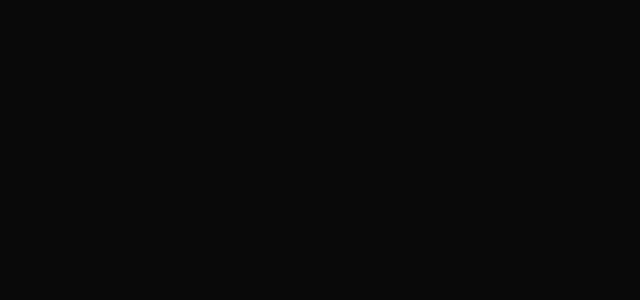
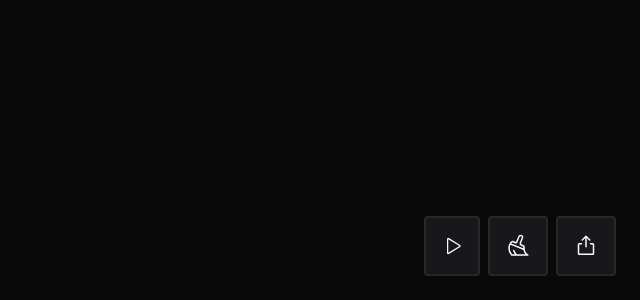
Before and after one commit to JulioC090/event-recorder, a React (Vite) app in the folder projects/client/: page /recorder/1 in a window 1280 px wide. Shown: the part 500-800 px from the top of the page, without its empty margins (640-1280 px from the left). Built offline with nearby package versions, Linux system fonts and the light colour scheme.

Commit message:
feat(client): add initial layout with iframe and control buttons to recorder page

```diff
--- a/projects/client/package.json
+++ b/projects/client/package.json
@@ -12,6 +12,7 @@
   },
   "dependencies": {
     "@phosphor-icons/react": "^2.1.7",
+    "@radix-ui/react-slot": "^1.2.0",
     "@tailwindcss/vite": "^4.1.4",
     "react": "^19.0.0",
     "react-dom": "^19.0.0",
--- /dev/null
+++ b/projects/client/src/components/IconButton.tsx
@@ -0,0 +1,18 @@
+import { Slot } from '@radix-ui/react-slot';
+import { ButtonHTMLAttributes } from 'react';
+
+interface IconButtonProps extends ButtonHTMLAttributes<HTMLButtonElement> {
+  icon: React.ReactNode;
+}
+
+export default function IconButton({ icon, ...rest }: IconButtonProps) {
+  return (
+    <button
+      className="p-4 bg-foreground rounded outline-none border-2 border-border hover:bg-hover active:bg-hover-1 ring-offset-2 ring-offset-background focus-visible:ring-2 focus-visible:ring-focus"
+      type="button"
+      {...rest}
+    >
+      <Slot className="text-text">{icon}</Slot>
+    </button>
+  );
+}
--- /dev/null
+++ b/projects/client/src/components/PlayButton.tsx
@@ -0,0 +1,15 @@
+import { Pause, Play } from '@phosphor-icons/react';
+import IconButton from './IconButton';
+
+interface PlayButtonProps {
+  isPlaying: boolean;
+}
+
+export default function PlayButton({ isPlaying }: PlayButtonProps) {
+  return (
+    <IconButton
+      icon={isPlaying ? <Pause size={20} /> : <Play size={20} />}
+      aria-label={isPlaying ? 'Pause' : 'Play'}
+    />
+  );
+}
--- a/projects/client/src/pages/Recorder.tsx
+++ b/projects/client/src/pages/Recorder.tsx
@@ -1,12 +1,19 @@
+import { Broom, Export } from '@phosphor-icons/react';
 import { useParams } from 'react-router';
+import IconButton from '../components/IconButton';
+import PlayButton from '../components/PlayButton';
 
 export default function Recorder() {
   const { url } = useParams();
 
   return (
     <>
-      <h1>Hello</h1>
-      <p>I'm watching {url}</p>
+      <iframe className="h-screen w-full" src={url}></iframe>
+      <div className="flex gap-2 p-2 absolute bottom-4 right-4 bg-background rounded">
+        <PlayButton isPlaying={false} />
+        <IconButton icon={<Broom size={24} />} />
+        <IconButton icon={<Export size={24} />} />
+      </div>
     </>
   );
 }
```
Also changed, not shown: 1 other file (tests, documents, lock files or other folders).
